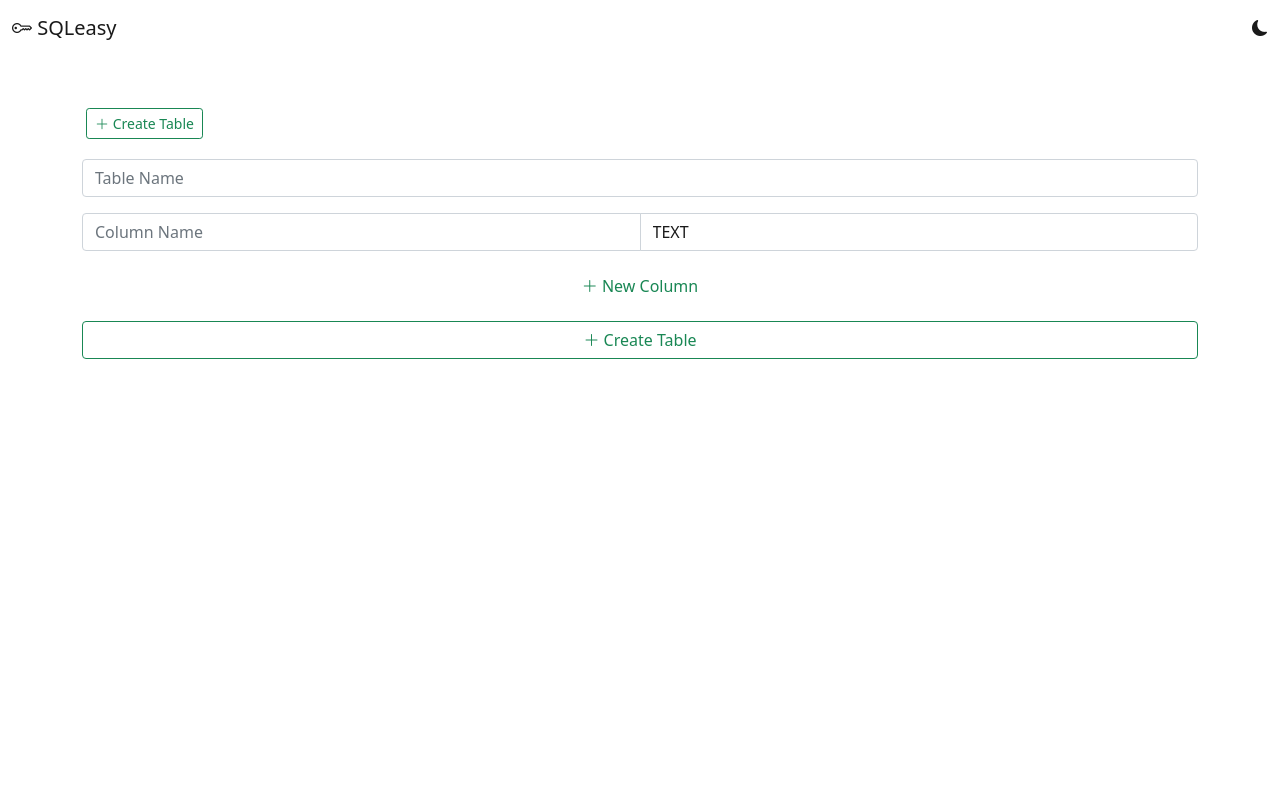
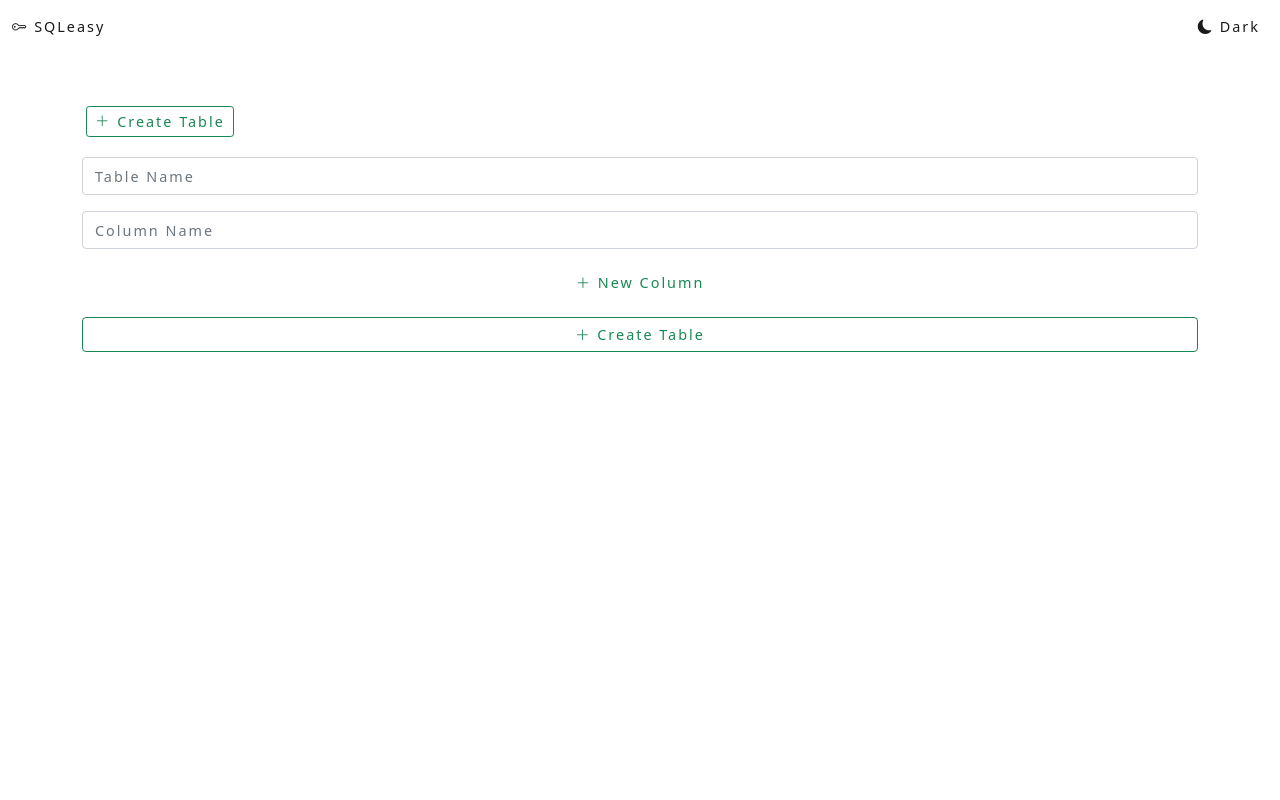
Before and after one commit to misterrager8/SQLeasy, a Flask app: a page that uses SQLeasy/templates/base.html in a window 1280 px wide, after a click on "Create Table". Run offline with Flask 2, Linux system fonts and the light colour scheme; some libraries are stand-ins or nearby versions.

Commit message:
Changes (11 OCT 2022)
TWEAKS:
- theme toggle
- redo database card
- make navbar sticky top

REFACTOR: redo models

STYLE: font-custom

CHORE: pre commit config

```diff
--- a/SQLeasy/cli.py
+++ b/SQLeasy/cli.py
@@ -35,7 +35,7 @@ def show_tables(name):
     """Show tables in db"""
     for i in Database(name).show_tables():
         click.secho(f"\nTABLE: {i.name}")
-        for j in i.describe():
+        for j in i.description:
             click.secho(j, fg="cyan")
 
 
--- a/SQLeasy/models.py
+++ b/SQLeasy/models.py
@@ -5,23 +5,46 @@ class Database:
     def __init__(self, name: str):
         self.name = name
 
-    def show_tables(self):
+    @classmethod
+    def all(cls):
+        cursor_.execute("SHOW DATABASES")
+        return [Database(i[0]) for i in cursor_.fetchall()]
+
+    def create(self):
+        cursor_.execute(f"CREATE DATABASE IF NOT EXISTS {self.name}")
+
+    def drop(self):
+        cursor_.execute(f"DROP DATABASE {self.name}")
+
+    @property
+    def tables(self):
         cursor_.execute(f"USE {self.name}")
         cursor_.execute("SHOW TABLES")
         return [Table(i[0], self) for i in cursor_.fetchall()]
 
 
 class Table:
-    def __init__(self, name: str, database: Database):
+    def __init__(self, name: str, database: Database, cols: list = None):
         self.name = name
         self.database = database
+        self.cols = cols
 
-    def describe(self):
+    def create(self):
+        cursor_.execute(
+            f"CREATE TABLE IF NOT EXISTS {self.database.name}.{self.name} (id INT AUTO_INCREMENT PRIMARY KEY, {', '.join(self.cols)})"
+        )
+
+    def drop(self):
+        cursor_.execute(f"DROP TABLE {self.database.name}.{self.name}")
+
+    @property
+    def description(self):
         cursor_.execute(f"USE {self.database.name}")
         cursor_.execute(f"DESCRIBE {self.name}")
         return cursor_.fetchall()
 
-    def show_create(self):
+    @property
+    def create_stmt(self):
         cursor_.execute(f"USE {self.database.name}")
         cursor_.execute(f"SHOW CREATE TABLE {self.name}")
         return cursor_.fetchall()
--- a/SQLeasy/static/main.css
+++ b/SQLeasy/static/main.css
@@ -13,7 +13,7 @@ html[data-theme="charcoal"] {
     --primary-txt: white;
 }
 
-body {
+body, nav {
     background-color: var(--primary-bg);
     color: var(--primary-txt);
 }
@@ -28,3 +28,12 @@ a, a:hover, .nav-link, .nav-link:hover {
     background-color: inherit;
     color: inherit;
 }
+
+.nav-link, .btn, .font-custom, ::placeholder, .navbar-brand {
+    letter-spacing: 2px;
+    font-size: 0.9em;
+}
+
+.hover:hover {
+    border-bottom: 1px solid;
+}
--- a/SQLeasy/static/main.js
+++ b/SQLeasy/static/main.js
@@ -1,6 +1,3 @@
-
-
-
 $(document).ready(function() {{
     localStorage.getItem('SQLeasy') === 'dark' ? setDark() : setLight();
 }});
--- a/SQLeasy/templates/base.html
+++ b/SQLeasy/templates/base.html
@@ -6,15 +6,15 @@
         <script src="https://cdn.jsdelivr.net/npm/bootstrap@5.1.3/dist/js/bootstrap.bundle.min.js" integrity="sha384-ka7Sk0Gln4gmtz2MlQnikT1wXgYsOg+OMhuP+IlRH9sENBO0LRn5q+8nbTov4+1p" crossorigin="anonymous"></script>
         <link rel="stylesheet" href="{{ url_for('static', filename='main.css') }}">
     </head>
-    <nav class="navbar navbar-expand-lg">
+    <nav class="navbar navbar-expand-lg sticky-top">
         <div class="container-fluid">
             <a class="navbar-brand" href="{{ url_for('index') }}"><i class="bi bi-key"></i> SQLeasy</a>
             <a class="navbar-toggler" data-bs-toggle="collapse" data-bs-target="#navContent"><i class="bi bi-list"></i></a>
             <div class="collapse navbar-collapse" id="navContent">
                 <ul class="navbar-nav ms-auto">
                     <li class="nav-item">
-                        <a id="dark" onclick="setLight()"><i class="bi bi-sun-fill"></i></a>
-                        <a id="light" onclick="setDark()"><i class="bi bi-moon-fill"></i></a>
+                        <a class="nav-link" id="dark" onclick="setLight()"><i class="bi bi-sun-fill"></i> Light</a>
+                        <a class="nav-link" id="light" onclick="setDark()"><i class="bi bi-moon-fill"></i> Dark</a>
                     </li>
                 </ul>
             </div>
--- a/SQLeasy/templates/database.html
+++ b/SQLeasy/templates/database.html
@@ -7,7 +7,7 @@
 <a class="btn btn-sm btn-outline-success m-1" onclick="toggleDiv('newTable')"><i class="bi bi-plus-lg"></i> Create Table</a>
 <div class="mt-3" id="newTable" style="display: none">{{ macros.table_create_form(database_) }}</div>
 <div class="row">
-    {% for i in database_.show_tables() %}
+    {% for i in database_.tables %}
     {{ macros.table_card(i, loop.index) }}
     {% endfor %}
 </div>
--- a/SQLeasy/templates/macros.html
+++ b/SQLeasy/templates/macros.html
@@ -1,13 +1,11 @@
 {% macro database_card(database_, id) %}
-<div class="col-xl-4">
-    <div class="p-3 border-bottom mb-3">
-        <div class="d-flex justify-content-between">
-            <a class="fs-5" href="{{ url_for('database', name=database_.name) }}">{{ database_.name }}</a>
-            <span class="badge"><i class="bi bi-table"></i> {{ database_.show_tables() | length }} table(s)</span>
-        </div>
-        <div class="mt-3">
-            <a onclick="toggleDiv('deleteDB' + {{ id }})" class="btn btn-sm btn-outline-danger"><i class="bi bi-trash3"></i> Drop</a>
-            <a href="{{ url_for('drop_database', name=database_.name) }}" style="display: none" id="deleteDB{{ id }}" class="text-danger">Drop?</a>
+<div class="col-xl-12 hover">
+    <div class="row p-1">
+        <a class="col font-custom fs-5" href="{{ url_for('database', db=database_.name) }}">{{ database_.name }}</a>
+        <span class="col font-custom"><i class="bi bi-table"></i> {{ database_.tables | length }}</span>
+        <div class="col d-flex justify-content-end">
+            <a href="{{ url_for('drop_database', db=database_.name) }}" style="display: none" id="deleteDB{{ id }}" class="text-danger btn btn-sm">Drop?</a>
+            <a onclick="toggleDiv('deleteDB' + {{ id }})" class="btn text-danger"><i class="bi bi-x-lg"></i></a>
         </div>
     </div>
 </div>
@@ -16,9 +14,9 @@
 {% macro table_card(table_, id) %}
 <div class="col-xl-12">
     <div class="p-3 border-bottom mb-3">
-        <span class="fs-5">{{ table_.name }}</span>
+        <span class="font-custom fs-5">{{ table_.name }}</span>
         <div class="mt-2 fst-italic">
-            {% for i in table_.describe() %}
+            {% for i in table_.description %}
             <div class="ps-5">
                 <span>{{ i[0] }}</span>
                 <span class="text-uppercase">{{ i[1].decode() }}</span>
@@ -28,9 +26,9 @@
         <div class="mt-4">
             <a class="btn btn-sm btn-outline-secondary me-2" onclick="toggleDiv('showCreate' + {{ id }})"><i class="bi bi-asterisk"></i> Show Create</a>
             <a class="btn btn-sm btn-outline-danger me-2" onclick="toggleDiv('dropTable' + {{ id }})"><i class="bi bi-trash3"></i> Drop</a>
-            <a href="{{ url_for('drop_table', dbname=table_.database.name, tablename=table_.name) }}" class="text-danger" id="dropTable{{ id }}" style="display: none">Drop?</a>
+            <a href="{{ url_for('drop_table', db=table_.database.name, table=table_.name) }}" class="text-danger" id="dropTable{{ id }}" style="display: none">Drop?</a>
         </div>
-        <textarea rows="15" class="w-100 form-control border-0 mt-4 font-monospace" style="display: none" id="showCreate{{ id }}">{{ table_.show_create()[0][1] }}</textarea>
+        <textarea rows="15" class="w-100 form-control border-0 mt-4 font-monospace" style="display: none" id="showCreate{{ id }}">{{ table_.create_stmt[0][1] }}</textarea>
     </div>
 </div>
 {% endmacro %}
@@ -43,18 +41,12 @@
 {% endmacro %}
 
 {% macro table_create_form(database_) %}
-<form method="POST" action="{{ url_for('create_table', dbname=database_.name) }}">
+<form method="POST" action="{{ url_for('create_table', db=database_.name) }}">
     <input required class="form-control mb-3" placeholder="Table Name" name="name" autocomplete="off">
 
     <div class="mb-3">
         <div class="input-group" id="newCol">
-            <input required class="form-control" placeholder="Column Name" name="col" autocomplete="off">
-            <select name="datatype" class="form-control">
-                <option value="TEXT">TEXT</option>
-                <option value="INT">INT</option>
-                <option value="DATETIME">DATETIME</option>
-                <option value="BOOLEAN">BOOLEAN</option>
-            </select>
+            <input required class="form-control" placeholder="Column Name" name="cols" autocomplete="off">
         </div>
     </div>
 
--- a/SQLeasy/views.py
+++ b/SQLeasy/views.py
@@ -1,59 +1,50 @@
 from flask import current_app, redirect, render_template, request, url_for
 
-from SQLeasy import cursor_
-from SQLeasy.models import Database
+from SQLeasy.models import Database, Table
 
 
 @current_app.route("/")
 def index():
-    cursor_.execute("SHOW DATABASES")
-    dbs = [Database(i[0]) for i in cursor_.fetchall()]
-    return render_template("index.html", dbs=dbs)
+    return render_template("index.html", dbs=Database.all())
 
 
 @current_app.route("/create_database", methods=["POST"])
 def create_database():
     database_ = Database(request.form["name"])
-    cursor_.execute(f"CREATE DATABASE {database_.name}")
+    database_.create()
 
-    return redirect(url_for("database", name=database_.name))
+    return redirect(request.referrer)
 
 
 @current_app.route("/create_table", methods=["POST"])
 def create_table():
-    dbname = request.args.get("dbname")
-    name = request.form["name"]
-    cols = zip(request.form.getlist("col"), request.form.getlist("datatype"))
+    table_ = Table(
+        request.form["name"],
+        Database(request.args.get("db")),
+        request.form.getlist("cols"),
+    )
+    table_.create()
 
-    cursor_.execute("USE %s" % dbname)
-    cursor_.execute(
-        "CREATE TABLE %s %s"
-        % (name, "(" + ", ".join([(i[0] + " " + i[1]) for i in cols]) + ")")
-    )
-
-    return redirect(url_for("database", name=dbname))
+    return redirect(url_for("database", db=request.args.get("db")))
 
 
 @current_app.route("/drop_table")
 def drop_table():
-    dbname = request.args.get("dbname")
-    tablename = request.args.get("tablename")
-
-    cursor_.execute(f"USE {dbname}")
-    cursor_.execute(f"DROP TABLE {tablename}")
+    table_ = Table(request.args.get("table"), Database(request.args.get("db")))
+    table_.drop()
 
     return redirect(request.referrer)
 
 
 @current_app.route("/database")
 def database():
-    database_ = Database(request.args.get("name"))
+    database_ = Database(request.args.get("db"))
     return render_template("database.html", database_=database_)
 
 
 @current_app.route("/drop_database")
 def drop_database():
-    name = request.args.get("name")
-    cursor_.execute(f"DROP DATABASE {name}")
+    database_ = Database(request.args.get("db"))
+    database_.drop()
 
     return redirect(url_for("index"))
--- a/requirements.txt
+++ b/requirements.txt
@@ -3,3 +3,4 @@ Flask==2.0.0
 mysql_connector_repackaged==0.3.1
 python-dotenv==0.20.0
 setuptools==63.1.0
+pre-commit
```
Also changed, not shown: .pre-commit-config.yaml (added).
